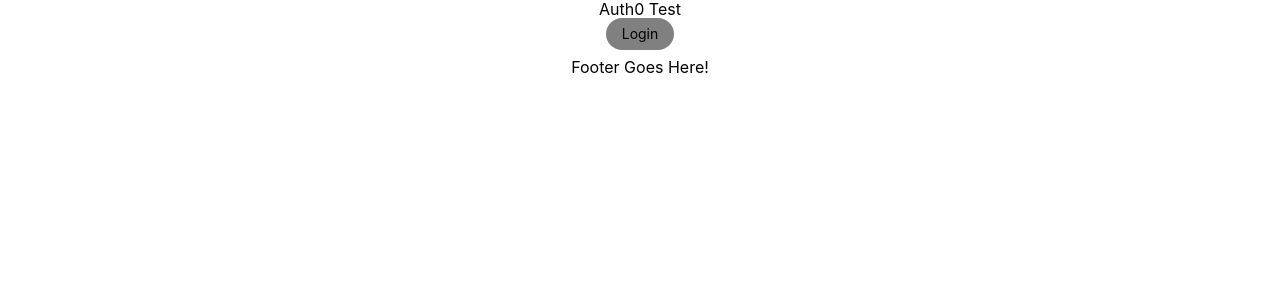
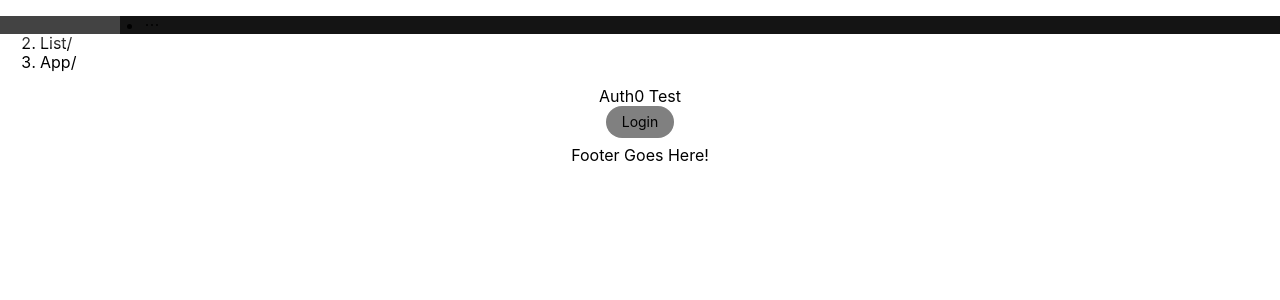
Before and after one commit to kxwzhang/ppr-routes, a React (Create React App) app: page /#/ in a window 1280 px wide. Shown: the top 300 px of the page. Built offline with nearby package versions, Linux system fonts and the light colour scheme.

Commit message:
Wrap content around routes

```diff
--- a/src/App.js
+++ b/src/App.js
@@ -7,18 +7,20 @@
 import { Album } from './components/Album';
 import { Subscribe } from './components/Subscribe';
 import { NavigationBar } from './components/NavigationBar'
-const { Footer } = Layout
+const { Footer, Content } = Layout
 
 function App() {
   return (
     <div>
-      {/* <NavigationBar /> */}
+      <NavigationBar />
+      <Content>
         <Switch>
           <ProtectedRoute exact path='/profile' component={Profile} />
           <ProtectedRoute exact path='/album' component={Album} />
           <ProtectedRoute exact path='/subscribe' component={Subscribe} />
           <Route exact path='/' component={Splash} />
         </Switch>
+      </Content>
       <Footer style={{ textAlign: 'center' }}>Footer Goes Here!</Footer>
     </div>
   );
--- a/src/components/NavigationBar.js
+++ b/src/components/NavigationBar.js
@@ -2,7 +2,7 @@
 import { withRouter, Link } from 'react-router-dom'
 import { Layout, Menu, Breadcrumb } from 'antd'
 import styled from 'styled-components'
-const { Header, Content, Footer } = Layout
+const { Header } = Layout
 
 export const NavigationBar = withRouter(() => {
   return (
```
Lines whose indentation alone changed are shown as unchanged.
